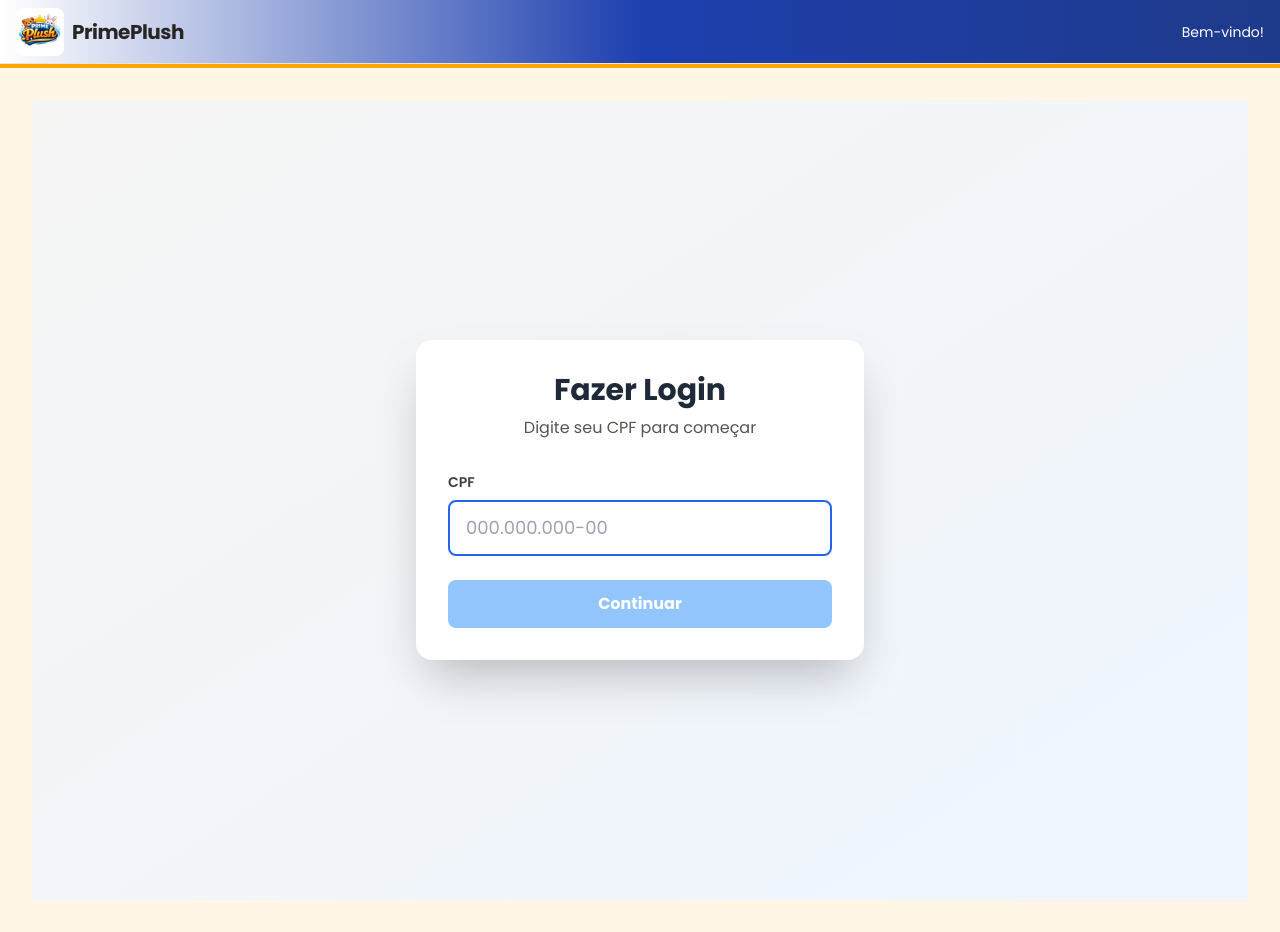
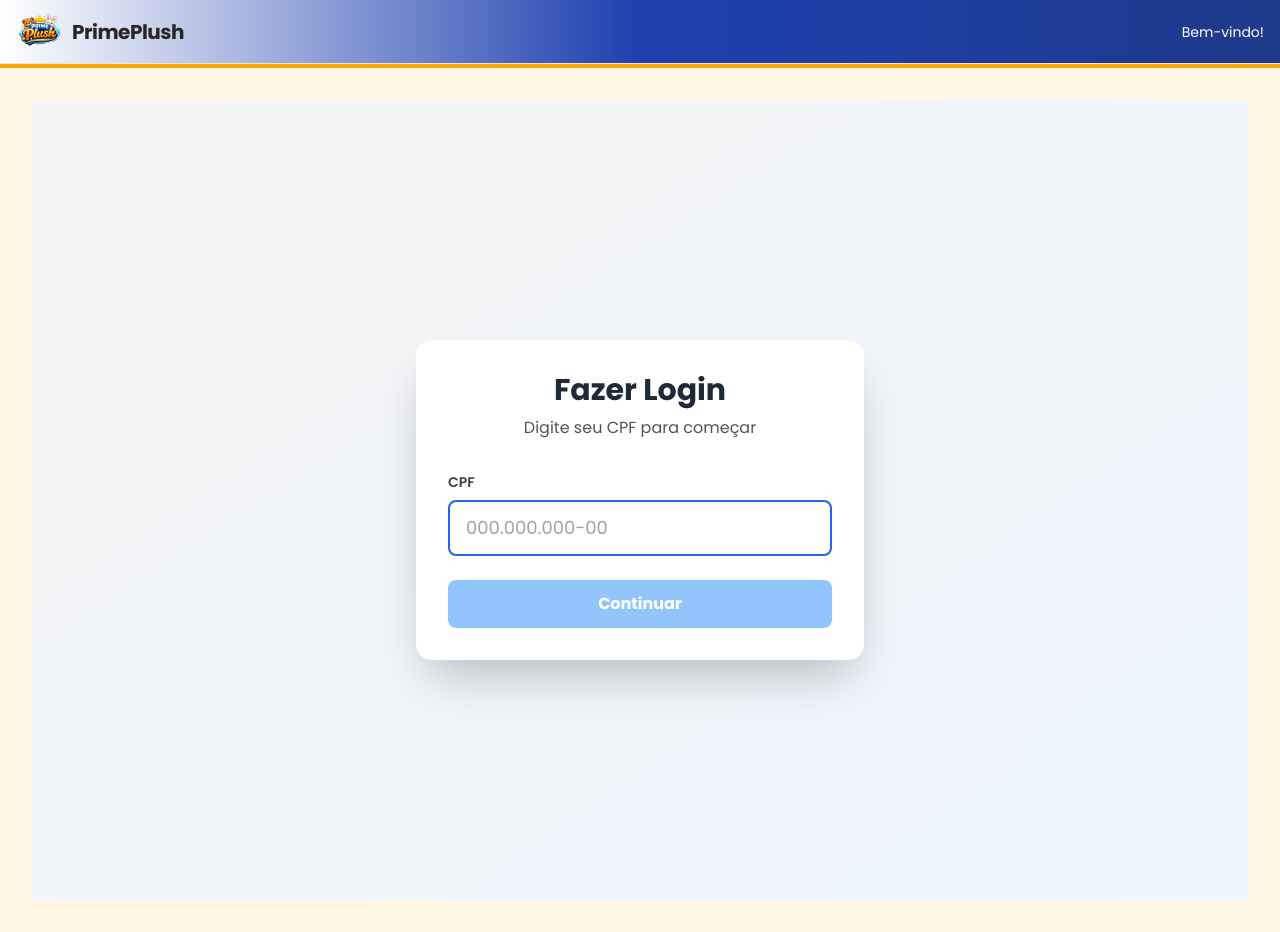
Before and after one commit to MachinePay/PrimePlush, a React (Vite) app: page /payment in a window 1280 px wide. Built offline with nearby package versions, Linux system fonts and the light colour scheme; no server answers.

Commit message:
tirando bg do logo

```diff
--- a/components/Header.tsx
+++ b/components/Header.tsx
@@ -34,7 +34,6 @@ const Header: React.FC = () => {
               src={logo}
               alt="PrimePlush logo"
               className="w-12 h-12 rounded-lg group-hover:scale-105 transition-transform object-cover"
-              style={{ background: "#fff" }}
             />
             <span className="text-xl font-bold text-stone-800 tracking-tight">
               PrimePlush
```
